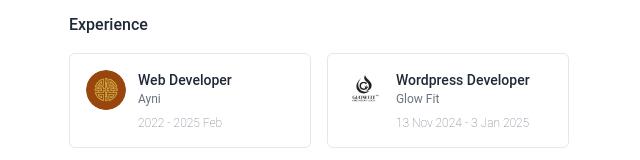
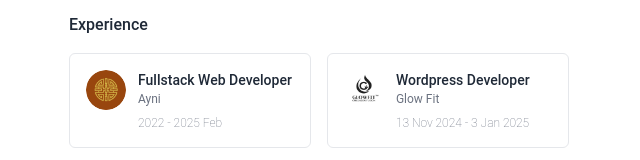
Before and after one commit to RubenD582/PortfolioV2, a React (Vite) app: page / in a window 1280 px wide. Shown: the part 558-718 px from the top of the page, without its empty margins (319-959 px from the left). Built offline with nearby package versions, Linux system fonts and the light colour scheme.

Commit message:
Updated CV

```diff
--- a/src/screens/Home.jsx
+++ b/src/screens/Home.jsx
@@ -195,7 +195,7 @@ function AboutSection({ darkMode }) {
 function ExperienceSection({ darkMode }) {
   const experiences = [
     {
-      role: 'Web Developer',
+      role: 'Fullstack Web Developer',
       company: 'Ayni',
       dateRange: '2022 - 2025 Feb',
       logo: Ayni
```
Also changed, not shown: 1 other file (tests, documents, lock files or other folders).
